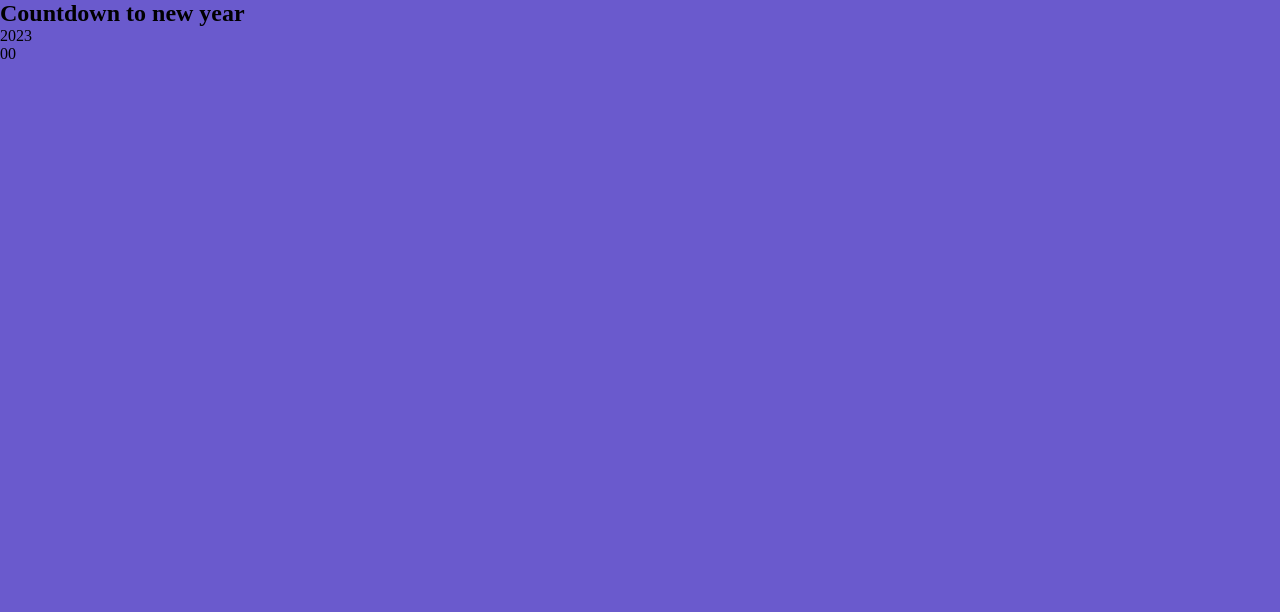
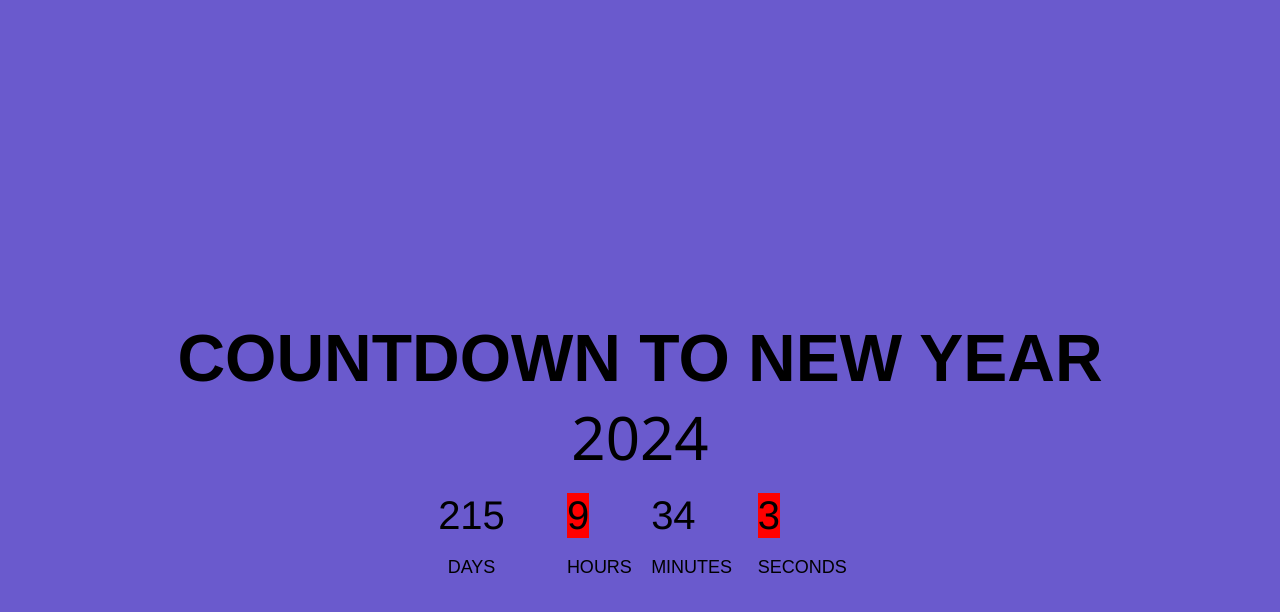
Before and after one commit to ugahcandi/newyear_count, a plain HTML site: page index.html in a window 1280 px wide. Drawn offline with Linux system fonts and the light colour scheme.

Commit message:
second change

```diff
--- a/index.html
+++ b/index.html
@@ -9,9 +9,12 @@
 </head>
 <body>
     <h2>Countdown to new year</h2>
-    <div class="year">2023</div>
+    <div class="year">2024</div>
     <div class="countdown">
-        <div id="day">00</div>
+        <div id="day">Days</div>
+        <div id="hour">00</div>
+        <div id="minute">00</div>
+        <div id="seconds">00</div>
     </div>
 
     <script src="script.js"></script>
--- a/script.js
+++ b/script.js
@@ -0,0 +1,43 @@
+let yearEl = document.querySelector(".year");
+let dayEl = document.getElementById("day");
+let hourEl = document.getElementById("hour");
+let minuteEl = document.getElementById("minute");
+let secondsEl = document.getElementById("seconds");
+let NewYearTime = new Date("january 1, 2024 01:00:50").getTime()
+//getTime() gets exact time required
+
+updateCountDown()
+function updateCountDown(){
+    //get the exact time now in seconds  (using getTime()) and the time on new year day 2024 and take the difference
+    const now = new Date().getTime()
+    const gap = NewYearTime - now;
+
+    const second = 1000
+    const minute = second * 60;
+    const hour = minute * 60;
+    const day = hour * 24;
+    const d = Math.floor(gap/day);
+    const h = Math.floor((gap % day)/ hour);
+    const m = Math.floor((gap % hour)/ minute)
+    const s = Math.floor((gap % minute)/ second)
+
+    dayEl.innerHTML = d;
+    hourEl.innerHTML = h;
+    minuteEl.innerHTML = m;
+    secondsEl.innerHTML = s;
+
+    if (h > 2){
+        hourEl.style='content: hoursss';
+        hourEl.style='background-Color: red';
+        // console.log("yeah")
+    }
+
+    if (s < 52){
+        secondsEl.style='content: second';
+        secondsEl.style='background-Color: red';
+        // console.log("yeah")
+    }
+
+
+    setTimeout(updateCountDown, 1000)
+}
--- a/style.css
+++ b/style.css
@@ -2,7 +2,69 @@
     margin: 0%;
     padding: 0%;
 }
+h2{
+    font-size: 66px;
+    text-transform: uppercase;
+    font-family: Arial, Helvetica, sans-serif;
+}
 
 body{
+    /* background-color: slateblue; */
     background-color: slateblue;
+    text-align: center;
+    display: flex;
+    flex-direction: column;
+    align-items: center;
+    justify-content: center;
+    width: 100vw;
+    margin-top: 40vh;
 }
+
+.year {
+    font-size: 60px;
+    font-weight: 500;
+    font-family: 'Segoe UI', Tahoma, Geneva, Verdana, sans-serif;
+    color: rgb(0, 0, 0);
+}
+
+.countdown {
+    display: flex;
+    padding: 15px;
+    font-size: 32px;
+    text-align: center;
+    font-family: 'Franklin Gothic Medium', 'Arial Narrow', Arial, sans-serif;
+}
+
+.countdown div{
+    margin-right: 62px;
+    font-size: 2.5rem;
+    position: relative;
+    text-align: center;
+}
+
+.countdown div::before{
+    content: "";
+    position: absolute;
+    bottom: -40px;
+    left: 0;
+    text-align: center;
+    font-size: 18px;
+    font-weight: 200;
+    font-family: fantasy;
+    text-transform: uppercase;
+    width: 100%;
+}
+
+.countdown #day::before{
+    content: "days";
+}
+
+.countdown #hour::before{
+    content: "hours";
+}
+.countdown #minute::before{
+    content: "minutes";
+}
+.countdown #seconds::before{
+    content:"seconds";
+}
```
